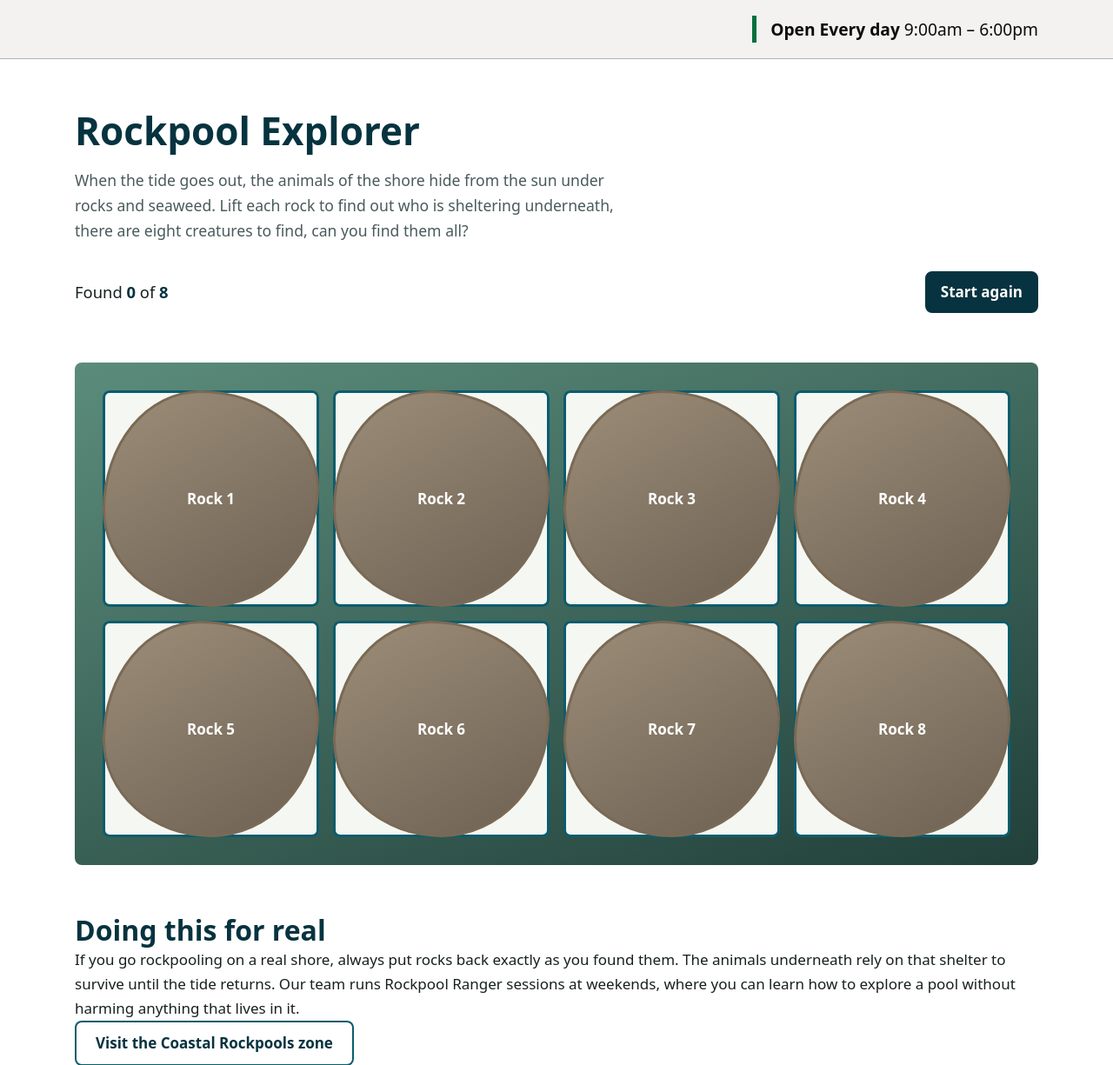
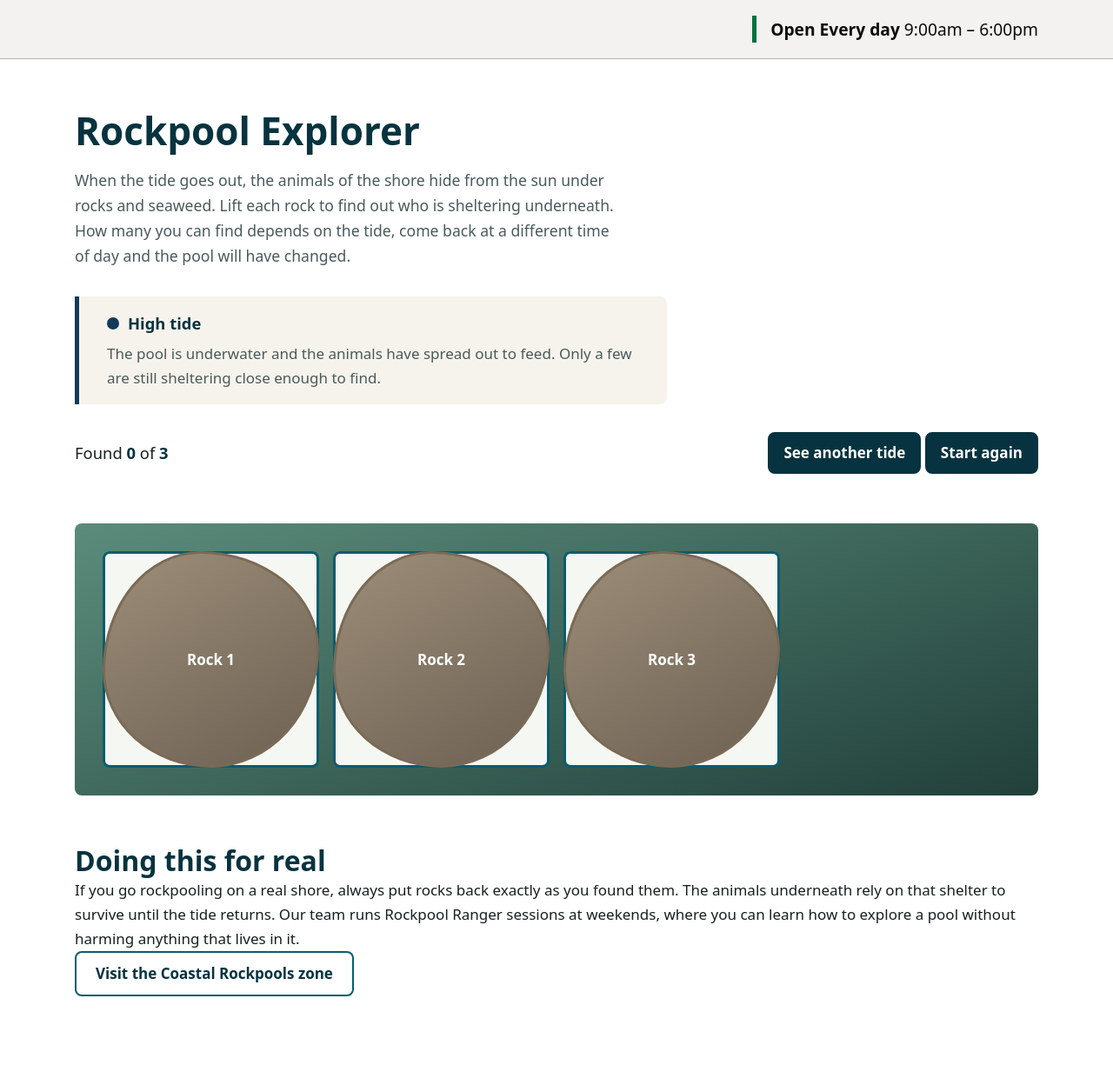
Before and after one commit to mariusiordan/Aquarium-World, a Node server app: page /rockpool-explorer in a window 1280 px wide. Shown: the part 76-1301 px from the top of the page at 87% size. Run offline with Node 20, Linux system fonts and the light colour scheme; some libraries are stand-ins or nearby versions.

Commit message:
feat: add Rockpool Explorer with tide-dependent contents and sliding rock covers

```diff
--- a/public/css/style.css
+++ b/public/css/style.css
@@ -877,6 +877,9 @@ a:hover { color: var(--deep); }
   border-radius: var(--radius);
 }
 
+@media (max-width: 40em) {
+  .rockpool__grid { grid-template-columns: repeat(2, 1fr); }
+}
 .rock {
   font: inherit;
   cursor: pointer;
@@ -961,6 +964,40 @@ a:hover { color: var(--deep); }
   .rock__cover { transition: none; }
   .rock:hover .rock__cover { transform: none; }
 }
-@media (max-width: 40em) {
-  .rockpool__grid { grid-template-columns: repeat(2, 1fr); }
+
+.tide {
+  border-left: 5px solid var(--ocean);
+  background: var(--sand);
+  padding: var(--space-md) var(--space-lg);
+  border-radius: 0 var(--radius) var(--radius) 0;
+  margin-bottom: var(--space-lg);
+  max-width: 70ch;
 }
+
+.tide__label {
+  display: flex;
+  align-items: center;
+  gap: 0.6rem;
+  font-size: 1.15rem;
+  color: var(--deep);
+  margin-bottom: 0.35rem;
+}
+
+.tide__dot {
+  width: 0.9rem;
+  height: 0.9rem;
+  border-radius: 50%;
+  background: var(--ocean);
+  flex-shrink: 0;
+}
+
+.tide[data-tide-state="low"] { border-left-color: var(--open-status); }
+.tide[data-tide-state="low"] .tide__dot { background: var(--open-status); }
+
+.tide[data-tide-state="mid"] { border-left-color: var(--accent); }
+.tide[data-tide-state="mid"] .tide__dot { background: var(--accent); }
+
+.tide[data-tide-state="high"] { border-left-color: #123a5c; }
+.tide[data-tide-state="high"] .tide__dot { background: #123a5c; }
+
+.tide__note { color: var(--muted); }
--- a/public/js/rockpool.js
+++ b/public/js/rockpool.js
@@ -1,3 +1,16 @@
+/**
+ * Rockpool Explorer.
+ *
+ * A reveal game where each rock hides one shore creature. The state of the
+ * tide is derived from the visitor's own clock rather than fetched from an
+ * external service: the site must run without network access, and a failed
+ * request would break the page. The cycle uses the semidiurnal period of
+ * roughly 12 hours 25 minutes, which is deterministic and needs no API.
+ *
+ * Every rock is a real <button>, so the game is fully playable with a keyboard
+ * and each rock is announced with its pressed state. Progress and tide changes
+ * are reported through a live region rather than by visual change alone.
+ */
 (function () {
   'use strict';
 
@@ -5,15 +18,35 @@
   if (!container) return;
 
   var CREATURES = [
-    { name: 'Shore crab', emoji: '🦀', fact: 'Shore crabs can survive out of water for hours if they stay damp.' },
-    { name: 'Beadlet anemone', emoji: '🌺', fact: 'Out of water it pulls its tentacles in and looks like a blob of red jelly.' },
-    { name: 'Common starfish', emoji: '⭐', fact: 'If a starfish loses an arm, it can grow a new one.' },
-    { name: 'Common blenny', emoji: '🐟', fact: 'Also called a shanny. It can breathe air and survive in damp cracks.' },
-    { name: 'Common limpet', emoji: '🐚', fact: 'A limpet returns to exactly the same spot on its rock every low tide.' },
-    { name: 'Hermit crab', emoji: '🐌', fact: 'Hermit crabs have soft bodies, so they borrow empty shells for protection.' },
-    { name: 'Sea lettuce', emoji: '🌿', fact: 'A bright green seaweed that is edible and grows in shallow pools.' },
-    { name: 'Cushion star', emoji: '✨', fact: 'A small, fat starfish only about two centimetres across.' }
+    { name: 'Shore crab', emoji: '🦀', fact: 'Shore crabs can survive out of water for hours if they stay damp.', hardy: true },
+    { name: 'Beadlet anemone', emoji: '🌺', fact: 'Out of water it pulls its tentacles in and looks like a blob of red jelly.', hardy: true },
+    { name: 'Common starfish', emoji: '⭐', fact: 'If a starfish loses an arm, it can grow a new one.', hardy: false },
+    { name: 'Common blenny', emoji: '🐟', fact: 'Also called a shanny. It can breathe air and survive in damp cracks.', hardy: true },
+    { name: 'Common limpet', emoji: '🐚', fact: 'A limpet returns to exactly the same spot on its rock every low tide.', hardy: true },
+    { name: 'Hermit crab', emoji: '🐌', fact: 'Hermit crabs have soft bodies, so they borrow empty shells for protection.', hardy: false },
+    { name: 'Sea lettuce', emoji: '🌿', fact: 'A bright green seaweed that is edible and grows in shallow pools.', hardy: true },
+    { name: 'Cushion star', emoji: '✨', fact: 'A small, fat starfish only about two centimetres across.', hardy: false }
   ];
+
+  var TIDE_STATES = {
+    low: {
+      state: 'low',
+      label: 'Low tide',
+      note: 'The pool is exposed. Every creature is sheltering under a rock, so all eight can be found.'
+    },
+    mid: {
+      state: 'mid',
+      label: 'Tide turning',
+      note: 'Water is moving across the pool. The more delicate animals have already retreated, so only the hardier ones remain in reach.'
+    },
+    high: {
+      state: 'high',
+      label: 'High tide',
+      note: 'The pool is underwater and the animals have spread out to feed. Only a few are still sheltering close enough to find.'
+    }
+  };
+
+  var TIDE_ORDER = ['low', 'mid', 'high'];
 
   var grid = container.querySelector('[data-rockpool-grid]');
   var foundCount = container.querySelector('[data-found-count]');
@@ -22,8 +55,31 @@
   var foundPanel = container.querySelector('[data-rockpool-found]');
   var foundList = container.querySelector('[data-rockpool-list]');
   var resetButton = container.querySelector('[data-rockpool-reset]');
+  var cycleButton = container.querySelector('[data-tide-cycle]');
+  var tidePanel = container.querySelector('[data-tide]');
+  var tideLabel = container.querySelector('[data-tide-label]');
+  var tideNote = container.querySelector('[data-tide-note]');
 
   var found = 0;
+  var available = [];
+  var tideOverride = null;
+
+  /**
+   * Returns the current tide state. A visitor-selected override takes
+   * precedence; otherwise the phase is calculated from the time of day.
+   */
+  function getTide() {
+    if (tideOverride) return TIDE_STATES[tideOverride];
+
+    var CYCLE_MINUTES = 745; // 12h 25m
+    var now = new Date();
+    var minutesToday = now.getHours() * 60 + now.getMinutes();
+    var position = (minutesToday % CYCLE_MINUTES) / CYCLE_MINUTES;
+
+    if (position < 0.25 || position > 0.75) return TIDE_STATES.low;
+    if (position < 0.4 || position > 0.6) return TIDE_STATES.mid;
+    return TIDE_STATES.high;
+  }
 
   function shuffle(items) {
     var copy = items.slice();
@@ -36,7 +92,13 @@
     return copy;
   }
 
-    function liftRock(button, creature) {
+  function creaturesForTide(tide) {
+    if (tide.state === 'low') return CREATURES;
+    if (tide.state === 'mid') return CREATURES.filter(function (c) { return c.hardy; });
+    return CREATURES.filter(function (c) { return c.hardy; }).slice(0, 3);
+  }
+
+  function liftRock(button, creature) {
     if (button.dataset.lifted === 'true') return;
 
     button.dataset.lifted = 'true';
@@ -44,8 +106,6 @@
     button.setAttribute('aria-pressed', 'true');
     button.setAttribute('aria-label', creature.name + ' found. ' + creature.fact);
 
-    // The creature is already in the DOM beneath the rock cover, so lifting is
-    // a CSS transition on the cover rather than a content swap
     var reveal = button.querySelector('.rock__reveal');
     reveal.innerHTML =
       '<span class="rock__creature" aria-hidden="true">' + creature.emoji + '</span>' +
@@ -60,23 +120,30 @@
     foundList.appendChild(entry);
     foundPanel.hidden = false;
 
-    if (found === CREATURES.length) {
-      status.textContent = 'You found all ' + CREATURES.length + ' creatures. Well done!';
+    if (found === available.length) {
+      status.textContent = 'You found all ' + available.length + ' creatures sheltering at this tide. Well done!';
     } else {
-      status.textContent = creature.name + ' found. ' + (CREATURES.length - found) + ' left to find.';
+      status.textContent = creature.name + ' found. ' + (available.length - found) + ' left to find.';
     }
   }
 
   function build() {
+    var tide = getTide();
+    available = creaturesForTide(tide);
+
+    tidePanel.dataset.tideState = tide.state;
+    tideLabel.textContent = tide.label;
+    tideNote.textContent = tide.note;
+
     grid.innerHTML = '';
     foundList.innerHTML = '';
     foundPanel.hidden = true;
     found = 0;
     foundCount.textContent = '0';
-    totalCount.textContent = String(CREATURES.length);
+    totalCount.textContent = String(available.length);
     status.textContent = '';
 
-    shuffle(CREATURES).forEach(function (creature, index) {
+    shuffle(available).forEach(function (creature, index) {
       var button = document.createElement('button');
       button.type = 'button';
       button.className = 'rock';
@@ -101,5 +168,14 @@
     status.textContent = 'Rockpool reset. All rocks are back in place.';
   });
 
+  if (cycleButton) {
+    cycleButton.addEventListener('click', function () {
+      var current = tideOverride || getTide().state;
+      tideOverride = TIDE_ORDER[(TIDE_ORDER.indexOf(current) + 1) % TIDE_ORDER.length];
+      build();
+      status.textContent = 'Tide changed to ' + TIDE_STATES[tideOverride].label.toLowerCase() + '.';
+    });
+  }
+
   build();
 })();
--- a/views/pages/rockpool-explorer.ejs
+++ b/views/pages/rockpool-explorer.ejs
@@ -10,16 +10,29 @@
     <h1>Rockpool Explorer</h1>
     <p class="section-lead">
       When the tide goes out, the animals of the shore hide from the sun under rocks and
-      seaweed. Lift each rock to find out who is sheltering underneath, there are eight
-      creatures to find, can you find them all?
+      seaweed. Lift each rock to find out who is sheltering underneath. How many you can
+      find depends on the tide, come back at a different time of day and the pool
+      will have changed.
     </p>
 
     <div class="rockpool" data-rockpool>
+
+      <div class="tide" data-tide>
+        <p class="tide__label">
+          <span class="tide__dot" aria-hidden="true"></span>
+          <strong data-tide-label></strong>
+        </p>
+        <p class="tide__note" data-tide-note></p>
+      </div>
+
       <div class="rockpool__bar">
         <p class="rockpool__score">
           Found <strong data-found-count>0</strong> of <strong data-total-count>8</strong>
         </p>
-        <button type="button" class="filter__button" data-rockpool-reset>Start again</button>
+        <div class="rockpool__actions">
+          <button type="button" class="filter__button" data-tide-cycle>See another tide</button>
+          <button type="button" class="filter__button" data-rockpool-reset>Start again</button>
+        </div>
       </div>
 
       <p class="rockpool__status" role="status" data-rockpool-status></p>
@@ -32,6 +45,7 @@
         <h2>What you have found</h2>
         <ul class="rockpool__list" data-rockpool-list></ul>
       </div>
+
     </div>
 
     <aside class="rockpool__note">
```
